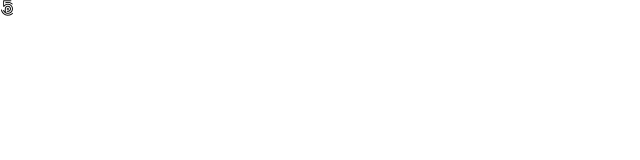
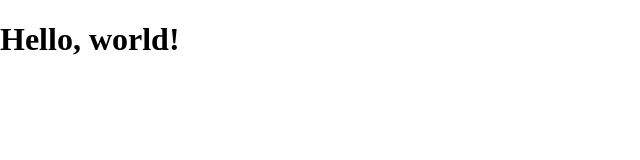
Before and after one commit to HimadriBh/template-test, a plain HTML site: page index.html in a window 1280 px wide. Shown: the whole page, without its empty margins (0-640 px from the left). Drawn offline with Linux system fonts and the light colour scheme.

Commit message:
hello world

```diff
--- a/index.html
+++ b/index.html
@@ -11,7 +11,7 @@
     <title>Document</title>
 </head>
 <body>
-    <i class="fab fa-500px"></i>
+    <h1>Hello, world!</h1>
     <!-- Script -->
     <script src="script.js"></script>
 </body>
```
